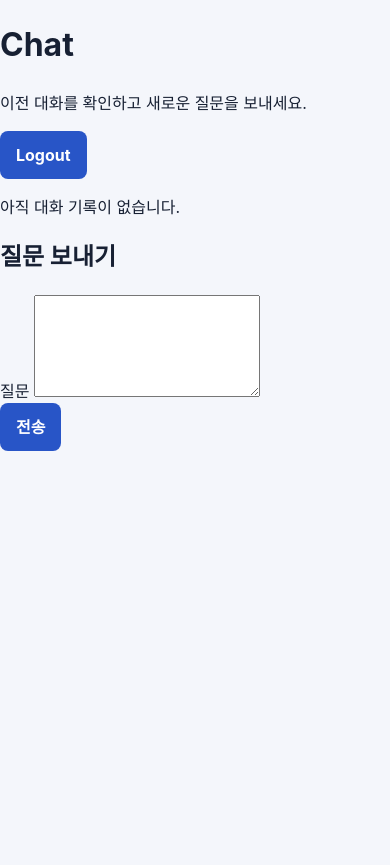
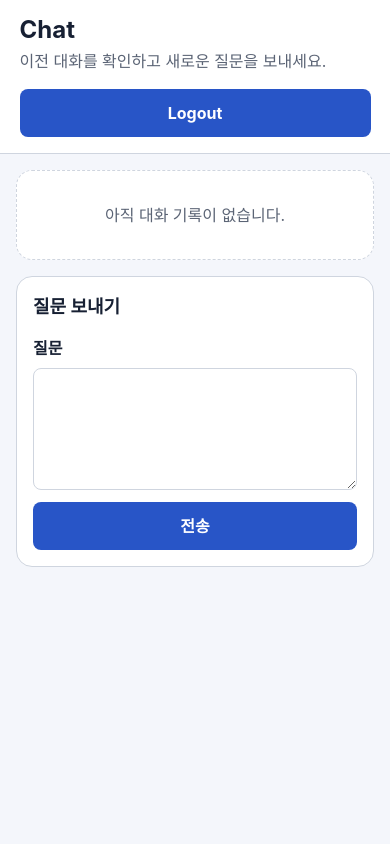
Before and after one commit to wilderif/codyssey-b7-1, a FastAPI app: template app/ui/templates/chat.html in a window 390 px wide. After the commit the page ends 567 px from the top, so only its background shows below. Run offline with FastAPI, Linux system fonts and the light colour scheme; the template is opened without the code that fills it, so the values that code supplies are empty; parts of the project's set-up code (start-up, migrations or seed data) failed here and were passed over.

Commit message:
feat: style chat history UI
- Add responsive chat page and navigation layout\n- Distinguish user, assistant, failed, and pending states\n- Preserve multiline content and wrap long text safely

```diff
--- a/app/ui/static/styles.css
+++ b/app/ui/static/styles.css
@@ -198,6 +198,240 @@ button:disabled {
   text-align: center;
 }
 
+.chat-page {
+  display: flex;
+  min-width: 0;
+  min-height: 100vh;
+  flex-direction: column;
+}
+
+.chat-header {
+  border-bottom: 1px solid var(--color-border);
+  background: var(--color-surface);
+}
+
+.chat-header__inner {
+  display: flex;
+  width: min(100%, 56rem);
+  min-width: 0;
+  margin: 0 auto;
+  align-items: center;
+  justify-content: space-between;
+  gap: var(--space-4);
+  padding: var(--space-4) clamp(var(--space-4), 5vw, var(--space-8));
+}
+
+.chat-header__title {
+  margin: 0;
+  font-size: clamp(1.5rem, 5vw, 2rem);
+  line-height: 1.2;
+}
+
+.chat-header__description {
+  margin: var(--space-1) 0 0;
+  color: var(--color-muted);
+}
+
+.chat-nav {
+  display: flex;
+  min-width: 0;
+  align-items: center;
+  justify-content: flex-end;
+  gap: var(--space-2);
+}
+
+.chat-nav__link {
+  display: inline-flex;
+  min-height: 2.75rem;
+  align-items: center;
+  justify-content: center;
+  border: 1px solid var(--color-primary);
+  border-radius: var(--radius-small);
+  padding: var(--space-2) var(--space-3);
+  background: var(--color-surface);
+  color: var(--color-primary);
+  font-weight: 700;
+  line-height: 1.25;
+  text-align: center;
+  text-decoration: none;
+}
+
+.chat-nav__link:hover {
+  background: var(--color-primary);
+  color: #ffffff;
+}
+
+.chat-nav__logout {
+  margin: 0;
+}
+
+.chat-main {
+  display: grid;
+  width: min(100%, 56rem);
+  min-width: 0;
+  margin: 0 auto;
+  flex: 1;
+  align-content: start;
+  gap: var(--space-6);
+  padding: clamp(var(--space-4), 5vw, var(--space-8));
+}
+
+.chat-history {
+  display: grid;
+  min-width: 0;
+  gap: var(--space-6);
+}
+
+.chat-empty-state {
+  margin: 0;
+  border: 1px dashed var(--color-border);
+  border-radius: var(--radius-large);
+  padding: var(--space-8) var(--space-4);
+  background: var(--color-surface);
+  color: var(--color-muted);
+  text-align: center;
+}
+
+.chat-exchange {
+  display: grid;
+  min-width: 0;
+  gap: var(--space-3);
+}
+
+.chat-message {
+  display: grid;
+  width: min(80%, 38rem);
+  min-width: 0;
+  gap: var(--space-2);
+  border: 1px solid var(--color-border);
+  border-radius: var(--radius-large);
+  padding: var(--space-3) var(--space-4);
+  background: var(--color-surface);
+  box-shadow: 0 0.25rem 0.75rem rgb(23 32 51 / 6%);
+}
+
+.chat-message--user {
+  justify-self: end;
+  border-color: var(--color-primary);
+  border-bottom-right-radius: var(--radius-small);
+  background: var(--color-primary);
+  color: #ffffff;
+}
+
+.chat-message--assistant {
+  justify-self: start;
+  border-bottom-left-radius: var(--radius-small);
+}
+
+.chat-message__label {
+  margin: 0;
+  font-size: 0.8125rem;
+  font-weight: 700;
+}
+
+.chat-message--assistant .chat-message__label,
+.chat-message--assistant .chat-message__time {
+  color: var(--color-muted);
+}
+
+.chat-message--user .chat-message__label,
+.chat-message--user .chat-message__time {
+  color: #ffffff;
+}
+
+.chat-message__content {
+  min-width: 0;
+  margin: 0;
+  overflow-wrap: anywhere;
+  white-space: pre-wrap;
+}
+
+.chat-message__time {
+  font-size: 0.75rem;
+}
+
+.chat-exchange--failed .chat-message--assistant {
+  border-color: var(--color-error-border);
+  background: var(--color-error-background);
+  color: var(--color-error-text);
+}
+
+.chat-exchange--failed .chat-message--assistant .chat-message__label,
+.chat-exchange--failed .chat-message--assistant .chat-message__time {
+  color: var(--color-error-text);
+}
+
+.chat-exchange--pending .chat-message--assistant {
+  border-style: dashed;
+  color: var(--color-muted);
+}
+
+.chat-composer {
+  border: 1px solid var(--color-border);
+  border-radius: var(--radius-large);
+  padding: clamp(var(--space-4), 4vw, var(--space-6));
+  background: var(--color-surface);
+  box-shadow: var(--shadow-card);
+}
+
+.chat-composer h2 {
+  margin: 0 0 var(--space-4);
+  font-size: 1.125rem;
+}
+
+.chat-form {
+  display: grid;
+  min-width: 0;
+  gap: var(--space-3);
+}
+
+.chat-form__field {
+  display: grid;
+  min-width: 0;
+  gap: var(--space-2);
+}
+
+.chat-form__field label {
+  font-weight: 700;
+}
+
+.chat-form__field textarea {
+  width: 100%;
+  min-width: 0;
+  min-height: 7rem;
+  resize: vertical;
+  border: 1px solid var(--color-border);
+  border-radius: var(--radius-small);
+  padding: var(--space-3);
+  background: var(--color-surface);
+  color: var(--color-text);
+}
+
+.chat-form__field textarea:hover {
+  border-color: var(--color-muted);
+}
+
+.chat-form__field textarea:focus {
+  border-color: var(--color-focus);
+}
+
+.chat-form__error {
+  margin: 0;
+  border: 1px solid var(--color-error-border);
+  border-left-width: 0.3rem;
+  border-radius: var(--radius-small);
+  padding: var(--space-3);
+  background: var(--color-error-background);
+  color: var(--color-error-text);
+  font-weight: 600;
+}
+
+.chat-form__actions {
+  display: flex;
+  min-width: 0;
+  justify-content: flex-end;
+}
+
 @media (max-width: 30rem) {
   .page-shell {
     align-items: start;
@@ -206,4 +440,44 @@ button:disabled {
   .auth-card {
     box-shadow: none;
   }
+
+  .chat-header__inner {
+    align-items: stretch;
+    flex-direction: column;
+  }
+
+  .chat-nav {
+    align-items: stretch;
+    flex-wrap: wrap;
+    justify-content: flex-start;
+  }
+
+  .chat-nav__link,
+  .chat-nav__logout {
+    min-width: 0;
+    flex: 1 1 8rem;
+  }
+
+  .chat-nav__logout button {
+    width: 100%;
+  }
+
+  .chat-main {
+    gap: var(--space-4);
+    padding: var(--space-4);
+  }
+
+  .chat-message {
+    width: 92%;
+  }
+
+  .chat-composer {
+    padding: var(--space-4);
+    box-shadow: none;
+  }
+
+  .chat-form__actions,
+  .chat-form__actions button {
+    width: 100%;
+  }
 }
```
Also changed, not shown: tests/ui/test_templates.py (+51 -0 lines).
